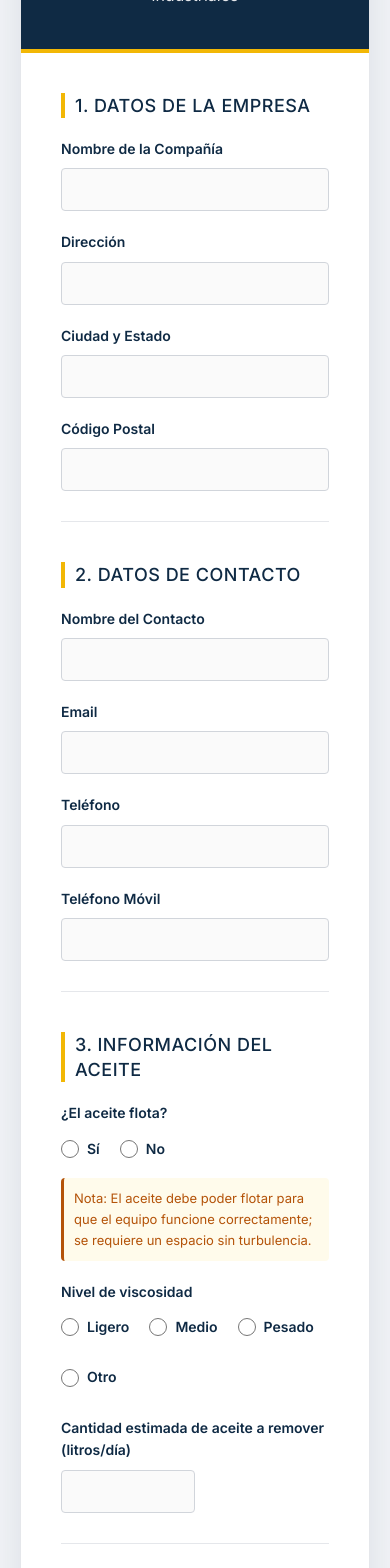
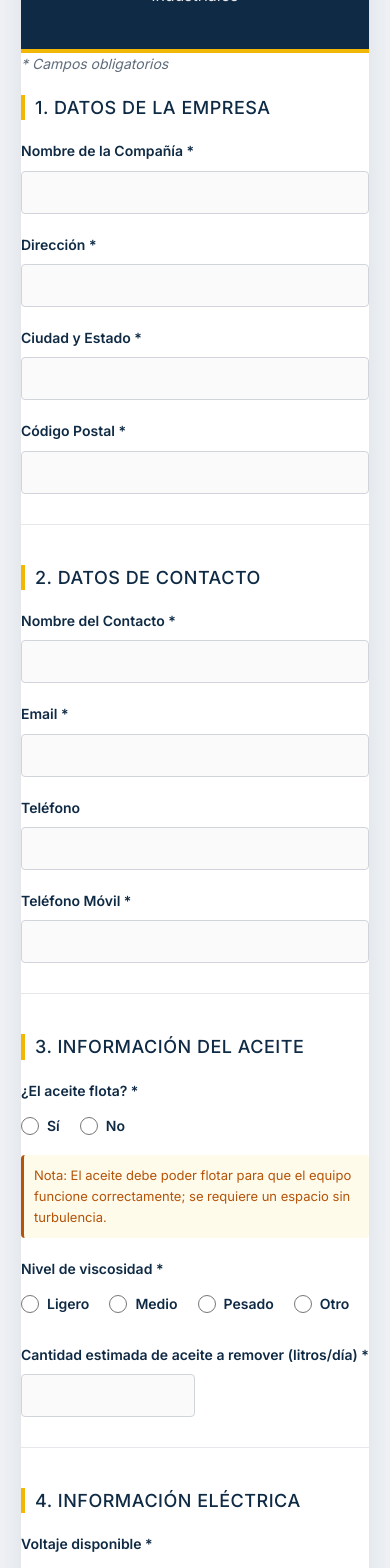
Before and after one commit to felipemiramontesr/piic, a React (Vite) app: page /cuestionario-oil-skimmers in a window 390 px wide. Shown: the part 360-1928 px from the top of the page. Built offline with nearby package versions, Linux system fonts and the light colour scheme.

Commit message:
feat: mark mandatory fields with asterisks and adjust phone validation

```diff
--- a/src/pages/OilSkimmersForm.css
+++ b/src/pages/OilSkimmersForm.css
@@ -38,8 +38,18 @@
     margin: 0;
 }
 
-.oil-form-body {
-    padding: 40px;
+.form-disclaimer {
+    font-size: 14px;
+    color: var(--color-text-secondary);
+    margin-bottom: 20px;
+    font-style: italic;
+}
+
+.form-group label {
+    font-size: 14px;
+    font-weight: 600;
+    color: var(--color-primary);
+    margin-bottom: 8px;
 }
 
 .form-section {
--- a/src/pages/OilSkimmersForm.tsx
+++ b/src/pages/OilSkimmersForm.tsx
@@ -138,25 +138,26 @@ export default function OilSkimmersForm() {
                     </div>
                 ) : (
                     <form onSubmit={handleSubmit} className="oil-form-body">
+                        <p className="form-disclaimer">* Campos obligatorios</p>
 
                         {/* 1. Datos de la Empresa */}
                         <section className="form-section">
                             <h3>1. Datos de la Empresa</h3>
                             <div className="form-grid">
                                 <div className="form-group col-span-2">
-                                    <label>Nombre de la Compañía</label>
+                                    <label>Nombre de la Compañía *</label>
                                     <input required name="company_name" value={formData.company_name} onChange={handleChange} type="text" className="form-input" />
                                 </div>
                                 <div className="form-group col-span-2">
-                                    <label>Dirección</label>
+                                    <label>Dirección *</label>
                                     <input required name="address" value={formData.address} onChange={handleChange} type="text" className="form-input" />
                                 </div>
                                 <div className="form-group">
-                                    <label>Ciudad y Estado</label>
+                                    <label>Ciudad y Estado *</label>
                                     <input required name="city_state" value={formData.city_state} onChange={handleChange} type="text" className="form-input" />
                                 </div>
                                 <div className="form-group">
-                                    <label>Código Postal</label>
+                                    <label>Código Postal *</label>
                                     <input required name="zip_code" value={formData.zip_code} onChange={handleChange} type="text" className="form-input" />
                                 </div>
                             </div>
@@ -167,20 +168,20 @@ export default function OilSkimmersForm() {
                             <h3>2. Datos de Contacto</h3>
                             <div className="form-grid">
                                 <div className="form-group col-span-2">
-                                    <label>Nombre del Contacto</label>
+                                    <label>Nombre del Contacto *</label>
                                     <input required name="contact_name" value={formData.contact_name} onChange={handleChange} type="text" className="form-input" />
                                 </div>
                                 <div className="form-group col-span-2">
-                                    <label>Email</label>
+                                    <label>Email *</label>
                                     <input required name="email" value={formData.email} onChange={handleChange} type="email" className="form-input" />
                                 </div>
                                 <div className="form-group">
                                     <label>Teléfono</label>
-                                    <input required name="phone" value={formData.phone} onChange={handleChange} type="tel" className="form-input" />
+                                    <input name="phone" value={formData.phone} onChange={handleChange} type="tel" className="form-input" />
                                 </div>
                                 <div className="form-group">
-                                    <label>Teléfono Móvil</label>
-                                    <input name="mobile_phone" value={formData.mobile_phone} onChange={handleChange} type="tel" className="form-input" />
+                                    <label>Teléfono Móvil *</label>
+                                    <input required name="mobile_phone" value={formData.mobile_phone} onChange={handleChange} type="tel" className="form-input" />
                                 </div>
                             </div>
                         </section>
@@ -190,7 +191,7 @@ export default function OilSkimmersForm() {
                             <h3>3. Información del Aceite</h3>
                             <div className="form-grid">
                                 <div className="form-group col-span-2">
-                                    <label>¿El aceite flota?</label>
+                                    <label>¿El aceite flota? *</label>
                                     <div className="form-radio-group">
                                         <label className="radio-label">
                                             <input required type="radio" name="oil_floats" value="yes" checked={formData.oil_floats === 'yes'} onChange={handleChange} />
@@ -207,7 +208,7 @@ export default function OilSkimmersForm() {
                                 </div>
 
                                 <div className="form-group col-span-2">
-                                    <label>Nivel de viscosidad</label>
+                                    <label>Nivel de viscosidad *</label>
                                     <div className="form-radio-group">
                                         {['light', 'medium', 'heavy', 'other'].map((v) => (
                                             <label key={v} className="radio-label">
@@ -222,7 +223,7 @@ export default function OilSkimmersForm() {
                                 </div>
 
                                 <div className="form-group col-span-2">
-                                    <label>Cantidad estimada de aceite a remover (litros/día)</label>
+                                    <label>Cantidad estimada de aceite a remover (litros/día) *</label>
                                     <input required name="oil_amount" value={formData.oil_amount} onChange={handleChange} type="number" step="0.1" className="form-input" style={{ maxWidth: '50%' }} />
                                 </div>
                             </div>
@@ -233,7 +234,7 @@ export default function OilSkimmersForm() {
                             <section className="form-section">
                                 <h3>4. Información Eléctrica</h3>
                                 <div className="form-group">
-                                    <label>Voltaje disponible</label>
+                                    <label>Voltaje disponible *</label>
                                     <div className="form-radio-group">
                                         <label className="radio-label">
                                             <input required type="radio" name="voltage" value="120" checked={formData.voltage === '120'} onChange={handleChange} />
@@ -250,7 +251,7 @@ export default function OilSkimmersForm() {
                             <section className="form-section">
                                 <h3>5. Ubicación</h3>
                                 <div className="form-group">
-                                    <label>Entorno</label>
+                                    <label>Entorno *</label>
                                     <div className="form-radio-group">
                                         <label className="radio-label">
                                             <input required type="radio" name="location" value="interior" checked={formData.location === 'interior'} onChange={handleChange} />
@@ -267,7 +268,7 @@ export default function OilSkimmersForm() {
 
                         {/* 6. Tipo de Contenedor */}
                         <section className="form-section">
-                            <h3>6. Tipo de Contenedor</h3>
+                            <h3>6. Tipo de Contenedor *</h3>
                             <div className="form-radio-group">
                                 {['Laguna', 'Tanque', 'Acequia', 'Cisterna'].map((type) => (
                                     <label key={type} className="radio-label">
```
